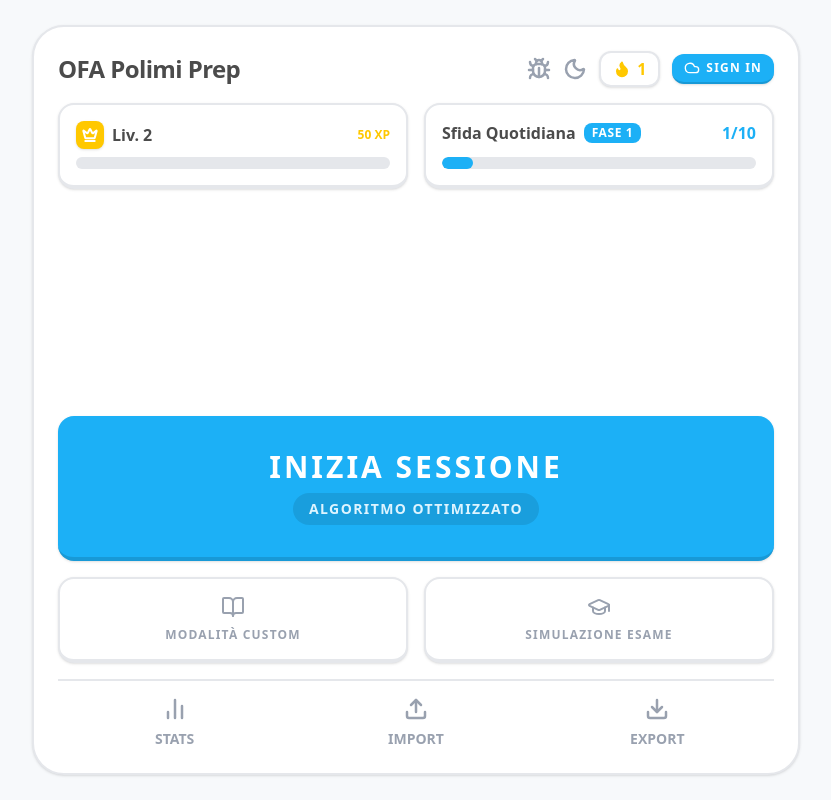
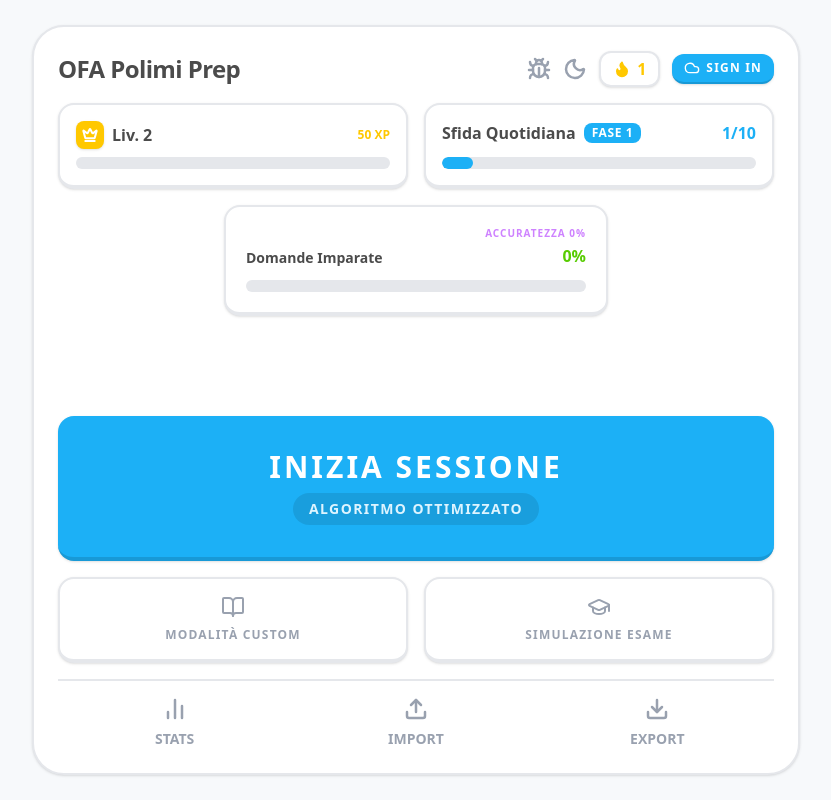
Before and after one commit to raffaele-ando/OfaEnglish, a React (Vite) app: page / in a window 1280 px wide. Shown: the whole page, without its empty margins (224-1055 px from the left). Built offline with nearby package versions, Linux system fonts and the light colour scheme; no server answers.

Commit message:
feat: add global progress statistics to menu
Calculate and display mastery percentage and accuracy based on user stats to provide better visibility into learning progress.

```diff
--- a/src/components/Menu.tsx
+++ b/src/components/Menu.tsx
@@ -3,6 +3,7 @@
 import { User } from 'firebase/auth';
 import { useTheme } from '../hooks/useTheme';
 import { cn } from '../lib/utils';
+import { questions } from '../data/questions';
 
 interface MenuProps {
   appState: AppState;
@@ -44,6 +45,20 @@
   const currentPhaseProgress = currentTotalDaily - previousMilestone;
   const currentPhaseGoal = currentMilestone - previousMilestone;
   const phaseProgressPercent = Math.min(100, (currentPhaseProgress / currentPhaseGoal) * 100);
+
+  // Global Progress Stats
+  const totalQuestions = questions.length;
+  const masteredQuestions = Object.values(appState.stats).filter(stat => stat.box > 0).length;
+  const masteryPercent = totalQuestions > 0 ? Math.min(100, Math.round((masteredQuestions / totalQuestions) * 100)) : 0;
+
+  let totalCorrect = 0;
+  let totalIncorrect = 0;
+  Object.values(appState.stats).forEach(stat => {
+    totalCorrect += stat.correct;
+    totalIncorrect += stat.incorrect;
+  });
+  const totalAttempts = totalCorrect + totalIncorrect;
+  const accuracyPercent = totalAttempts > 0 ? Math.round((totalCorrect / totalAttempts) * 100) : 0;
 
   return (
     <div className="h-full w-full bg-white dark:bg-[#1E293B] sm:rounded-[32px] sm:border-2 sm:border-gray-200 dark:sm:border-[#334155] overflow-hidden shadow-sm transition-colors duration-300">
@@ -142,6 +157,25 @@
             </div>
           </div>
 
+          {/* Learning Progress */}
+          <div className="bg-white dark:bg-[#0F172A] rounded-2xl p-4 sm:p-5 border-2 border-gray-200 dark:border-[#334155] border-b-4 flex flex-col gap-2 shadow-sm transition-colors shrink-0 max-w-sm mx-auto w-full">
+            <div className="flex justify-between items-end mb-1">
+              <span className="text-sm font-black text-[#4B4B4B] dark:text-[#F8FAFC]">Domande Imparate</span>
+              <div className="flex flex-col items-end leading-tight">
+                <span className="text-[10px] font-black text-[#CE82FF] dark:text-[#D946EF] uppercase tracking-widest mb-1">
+                  Accuratezza {accuracyPercent}%
+                </span>
+                <span className="text-base font-black text-[#58CC02]">{masteryPercent}%</span>
+              </div>
+            </div>
+            <div className="w-full bg-gray-200 dark:bg-[#334155] h-3 rounded-full overflow-hidden flex relative">
+              <div
+                className="bg-[#58CC02] h-full rounded-full transition-all duration-700 ease-out"
+                style={{ width: `${masteryPercent}%` }}
+              />
+            </div>
+          </div>
+
           <div className="flex flex-col gap-3 sm:gap-4 shrink-0 mt-auto pt-2">
             <button
               onClick={onStartSmart}
```
